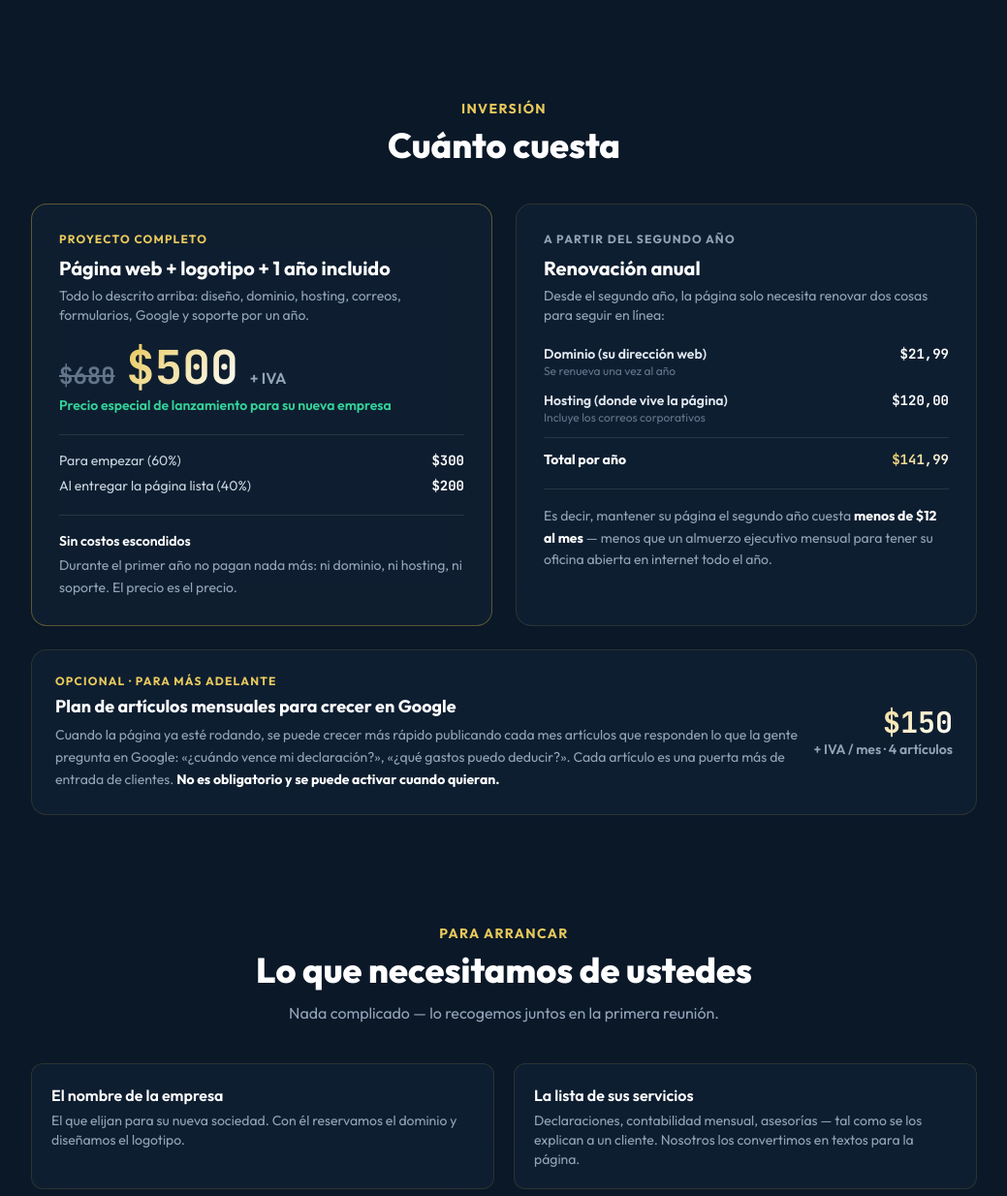
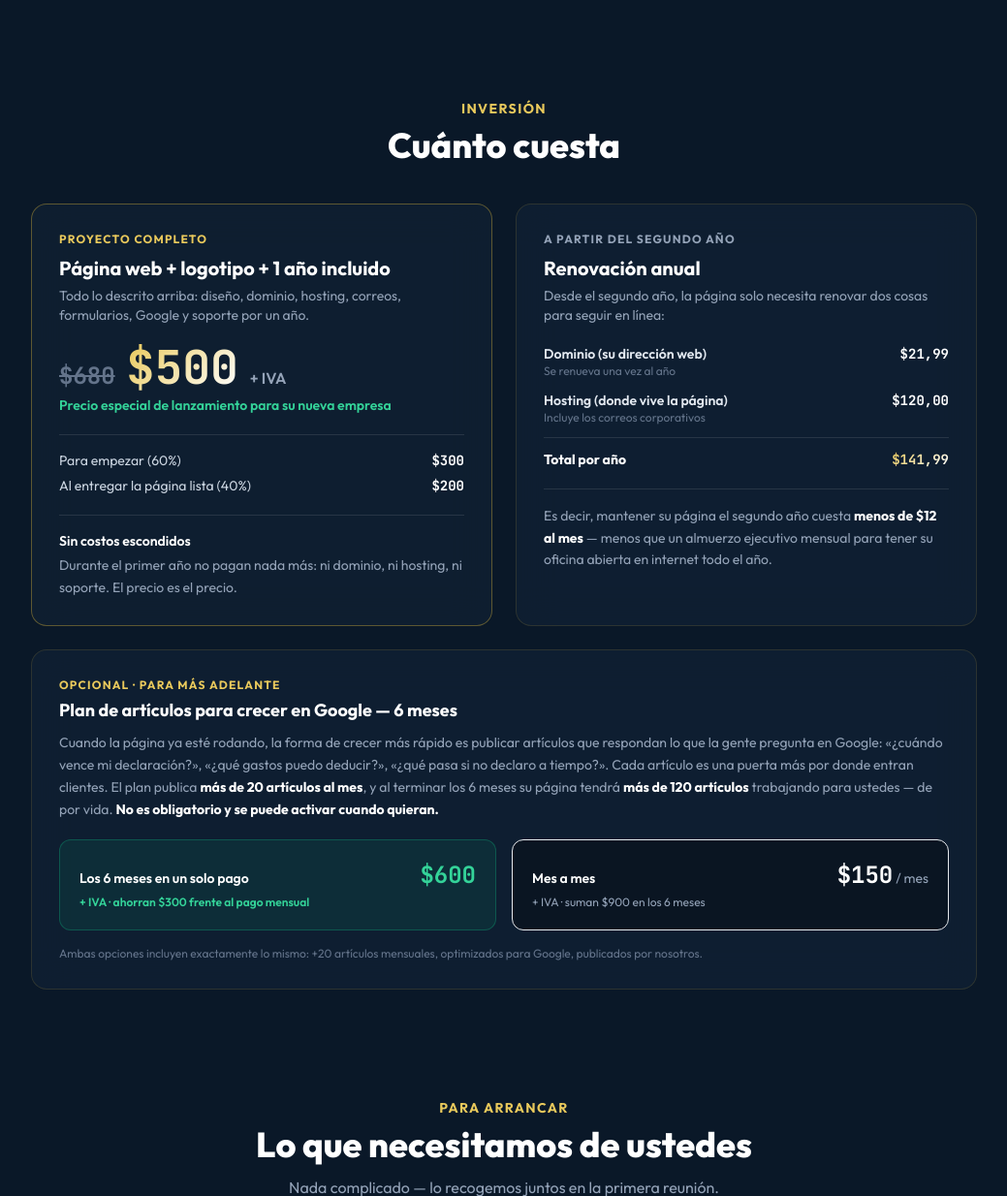
Before and after one commit to santysos/informes-SEO, a PHP site: page / in a window 1280 px wide. Shown: the part 3080-4314 px from the top of the page at 97% size, without its empty margins (120-1159 px from the left). Run offline with PHP 8.4, Linux system fonts and the light colour scheme; the visitor is signed in with stand-in values (Sample User, id 1); some libraries are stand-ins or nearby versions.

Commit message:
Chavarrea-Merlo: email lety@ + plan SEO 6 meses ($600 unico o $150/mes, +20 articulos/mes, +120 total)
Co-Authored-By: Claude Fable 5 <noreply@anthropic.com>

```diff
--- a/chavarrea-merlo/proforma-agosto-2026/index.php
+++ b/chavarrea-merlo/proforma-agosto-2026/index.php
@@ -143,7 +143,7 @@ html { scroll-behavior: smooth; scroll-padding-top: 90px; }
             </div>
             <div class="glass rounded-2xl p-6">
                 <h3 class="text-white font-bold text-lg mb-2">Correos corporativos</h3>
-                <p class="text-slate-400 text-sm leading-relaxed">Correos con el nombre de su empresa: <span class="mono text-[#e9c95c]">magui@suempresa.com</span> y <span class="mono text-[#e9c95c]">leticia@suempresa.com</span>. Escribir desde un correo propio — y no desde un Gmail — cambia por completo la primera impresión.</p>
+                <p class="text-slate-400 text-sm leading-relaxed">Correos con el nombre de su empresa: <span class="mono text-[#e9c95c]">magui@suempresa.com</span> y <span class="mono text-[#e9c95c]">lety@suempresa.com</span>. Escribir desde un correo propio — y no desde un Gmail — cambia por completo la primera impresión.</p>
             </div>
             <div class="glass rounded-2xl p-6">
                 <h3 class="text-white font-bold text-lg mb-2">Formularios de contacto directos</h3>
@@ -274,19 +274,28 @@ html { scroll-behavior: smooth; scroll-padding-top: 90px; }
             </div>
         </div>
 
-        <!-- OPCIONAL SEO MENSUAL -->
-        <div class="glass rounded-2xl p-6">
-            <div class="flex flex-wrap items-center justify-between gap-4">
-                <div class="flex-1 min-w-[260px]">
-                    <p class="text-[#e9c95c] text-xs font-bold uppercase tracking-widest mb-1">Opcional &middot; para más adelante</p>
-                    <p class="text-white font-bold text-lg mb-1">Plan de artículos mensuales para crecer en Google</p>
-                    <p class="text-slate-400 text-sm leading-relaxed">Cuando la página ya esté rodando, se puede crecer más rápido publicando cada mes artículos que responden lo que la gente pregunta en Google: &laquo;¿cuándo vence mi declaración?&raquo;, &laquo;¿qué gastos puedo deducir?&raquo;. Cada artículo es una puerta más de entrada de clientes. <strong class="text-white">No es obligatorio y se puede activar cuando quieran.</strong></p>
+        <!-- OPCIONAL SEO 6 MESES -->
+        <div class="glass rounded-2xl p-7">
+            <p class="text-[#e9c95c] text-xs font-bold uppercase tracking-widest mb-1">Opcional · para más adelante</p>
+            <p class="text-white font-bold text-lg mb-2">Plan de artículos para crecer en Google — 6 meses</p>
+            <p class="text-slate-400 text-sm leading-relaxed mb-5">Cuando la página ya esté rodando, la forma de crecer más rápido es publicar artículos que respondan lo que la gente pregunta en Google: «¿cuándo vence mi declaración?», «¿qué gastos puedo deducir?», «¿qué pasa si no declaro a tiempo?». Cada artículo es una puerta más por donde entran clientes. El plan publica <strong class="text-white">más de 20 artículos al mes</strong>, y al terminar los 6 meses su página tendrá <strong class="text-white">más de 120 artículos</strong> trabajando para ustedes — de por vida. <strong class="text-white">No es obligatorio y se puede activar cuando quieran.</strong></p>
+            <div class="grid sm:grid-cols-2 gap-4">
+                <div class="rounded-xl p-5 bg-emerald-500/10 border border-emerald-500/30">
+                    <div class="flex items-baseline justify-between gap-3 mb-1">
+                        <p class="text-white font-semibold text-sm">Los 6 meses en un solo pago</p>
+                        <span class="mono font-black text-emerald-400 text-2xl whitespace-nowrap">$600</span>
+                    </div>
+                    <p class="text-emerald-400 text-xs font-semibold">+ IVA · ahorran $300 frente al pago mensual</p>
                 </div>
-                <div class="text-right">
-                    <div class="text-3xl font-black text-grad mono">$150</div>
-                    <p class="text-slate-400 text-sm font-semibold">+ IVA / mes &middot; 4 artículos</p>
+                <div class="rounded-xl p-5 bg-black/30 border border-white/8">
+                    <div class="flex items-baseline justify-between gap-3 mb-1">
+                        <p class="text-white font-semibold text-sm">Mes a mes</p>
+                        <span class="mono font-black text-white text-2xl whitespace-nowrap">$150<span class="text-sm font-normal text-slate-400"> / mes</span></span>
+                    </div>
+                    <p class="text-slate-400 text-xs">+ IVA · suman $900 en los 6 meses</p>
                 </div>
             </div>
+            <p class="text-slate-500 text-xs mt-4">Ambas opciones incluyen exactamente lo mismo: +20 artículos mensuales, optimizados para Google, publicados por nosotros.</p>
         </div>
     </div>
 </section>
```
